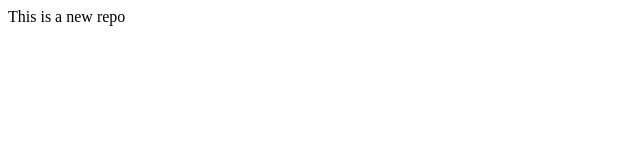
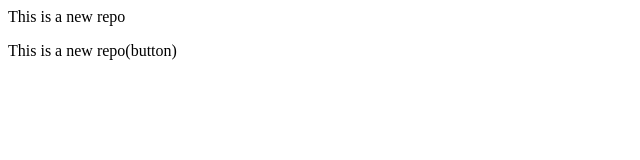
Before and after one commit to Abhinav-glitch-creator/local, a plain HTML site: page index.html in a window 1280 px wide. Shown: the whole page, without its empty margins (0-640 px from the left). Drawn offline with Linux system fonts and the light colour scheme.

```diff
--- a/index.html
+++ b/index.html
@@ -1 +1,2 @@
 <p>This is a new repo</p>
+<p>This is a new repo(button)</p>
```
